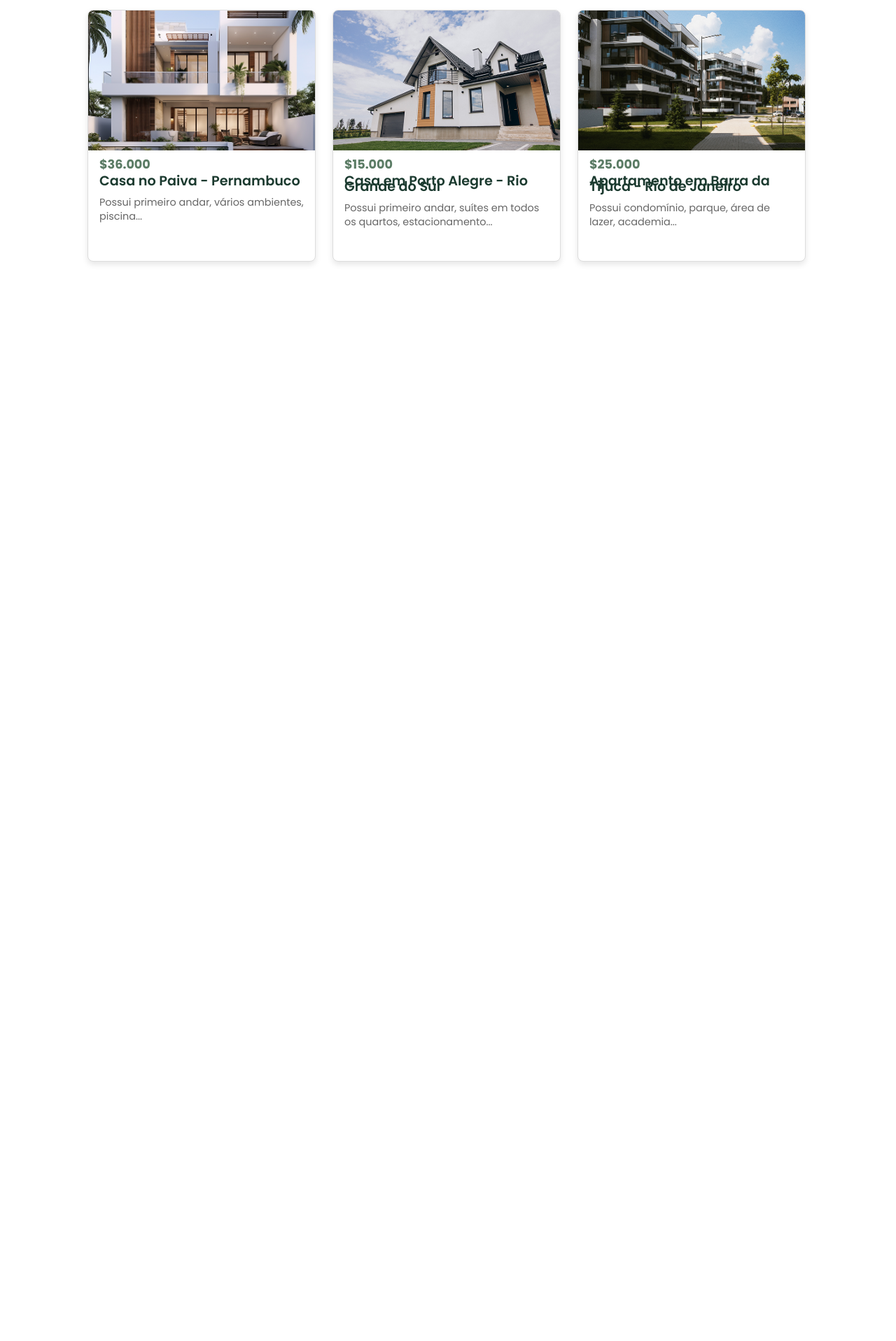
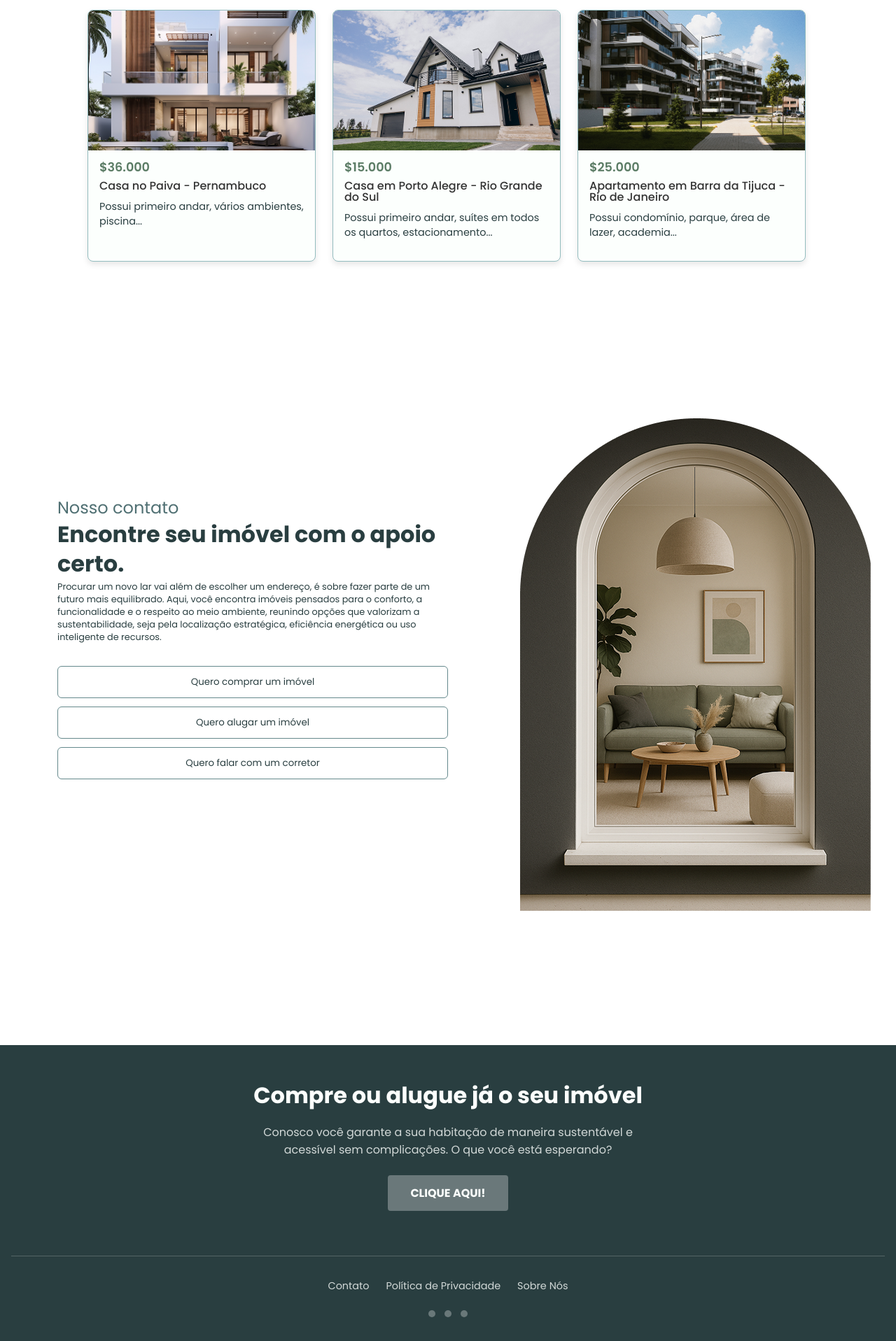
Before and after one commit to zurannii/projeto-frontend, a Next.js app in the folder projeto-frontend/: page / in a window 1280 px wide. Shown: the part 1912-3829 px from the top of the page at 70% size. Before the commit the page ends 2318 px from the top, so only its background shows below. Built offline with nearby package versions, Linux system fonts and the light colour scheme.

Commit message:
ajustes e adições para complementar a home

```diff
--- a/projeto-frontend/app/page.js
+++ b/projeto-frontend/app/page.js
@@ -2,6 +2,8 @@
 import dynamic from 'next/dynamic';
 import Header from '@/components/Header/Header'
 import Hero from '@/components/Hero/Hero'
+import ContactSection from '@/components/ContactSection/ContactSection';
+import Footer from '@/components/Footer/Footer';
 
 // Dynamically import the PopularResidences component
 const PopularResidences = dynamic(
@@ -16,6 +18,10 @@ function App() {
       <Hero/>
       {/* Renderiza o componente PopularResidences abaixo do Hero */}
       <PopularResidences/>
+      {/* Add the Contact Section below PopularResidences */}
+      <ContactSection/>
+      {/* Add the Footer below the Contact Section */}
+      <Footer/>
     </div>
   );
 }
--- /dev/null
+++ b/projeto-frontend/src/components/ContactSection/ContactSection.css
@@ -0,0 +1,120 @@
+.contact-section {
+  display: flex;
+  flex-direction: row; /* Image on the right, text on the left */
+  justify-content: space-between;
+  align-items: flex-start;
+  gap: 3rem;
+  flex-wrap: nowrap;
+  padding: 12rem 2rem; /* Adjust padding as needed */
+}
+
+/* Image on the right */
+.contact-image {
+  width: 505px; /* Example size, adjust as needed */
+  height: 704px; /* Example size, adjust as needed */
+  background-image: url('/assets/casa-hero-1.png'); /* Path to the house image */
+  background-position: left;
+  background-size: cover;
+  border-top-left-radius: 200px;
+  border-top-right-radius: 200px;
+  border-bottom-left-radius: 0;
+  border-bottom-right-radius: 0;
+  overflow: hidden;
+  flex-shrink: 0; /* Prevent shrinking on larger screens */
+}
+/* Text content on the left */
+.contact-info {
+  width: 50%; /* Give it a percentage width */
+  display: flex;
+  flex-direction: column;
+}
+
+.contact-label {
+  font-size: 1.5rem;
+  color: #507073;
+  font-weight: 400;
+  margin-bottom: 0px;
+  padding: 110px 0px 0px 50px; /* Adjust padding */
+}
+
+.contact-title {
+  font-size: 2rem;
+  font-weight: 800;
+  color: var(--primary);
+  margin-top: 0;
+  margin-bottom: 4px; /* diminua aqui para reduzir o espaço */
+  line-height: 1.3;
+  padding: 0px 0px 0px 50px; /* Adjust padding */
+  text-shadow: none;
+}
+
+.contact-desc {
+  color: var(--primary);
+  font-size: 0.8rem;
+  margin-top: 0; /* garanta que não tenha espaço extra acima */
+  margin-bottom: 32px;
+  max-width: 600px;
+  padding: 0px 0px 0px 50px; /* Adjust padding */
+}
+
+.contact-buttons {
+  display: flex;
+  flex-direction: column;
+  gap: 12px;
+  padding: 0px 0px 0px 50px; /* Adjust padding */
+}
+
+.contact-button {
+  background: #fff;
+  border: 1px solid #65898C;
+  border-radius: 6px;
+  padding: 12px 20px;
+  text-align: center; /* Center button text */
+  font-weight: medium;
+  color: var(--primary);
+  cursor: pointer;
+  transition: background 0.2s ease, border-color 0.2s ease;
+  box-shadow: none;
+  width: 100%;
+}
+
+.contact-button:hover {
+  background: #f5f5f5;
+  border-color: #ddd;
+}
+
+/* Responsive adjustments */
+@media (max-width: 768px) {
+  .contact-section {
+    flex-direction: column; /* Stack columns on smaller screens */
+    align-items: center;
+    padding: 4rem 1rem; /* Adjust padding for mobile */
+  }
+
+  .contact-image,
+  .contact-info {
+    width: 100%;
+    max-width: 500px; /* Limit width on smaller screens */
+  }
+
+  .contact-image {
+    height: 300px; /* Adjust height for mobile */
+    margin-bottom: 2rem;
+    border-radius: 200px 200px 0 0; /* Rounded top corners for mobile */
+  }
+
+  .contact-label,
+  .contact-title,
+  .contact-desc,
+  .contact-buttons {
+    padding: 0 1rem; /* Adjust padding for mobile text */
+  }
+
+  .contact-title {
+    font-size: 1.5rem; /* Adjust font size for mobile */
+  }
+
+  .contact-desc {
+    font-size: 0.9rem; /* Adjust font size for mobile */
+  }
+}
--- /dev/null
+++ b/projeto-frontend/src/components/ContactSection/ContactSection.js
@@ -0,0 +1,31 @@
+import React from 'react';
+import './ContactSection.css';
+
+const ContactSection = () => {
+  return (
+    <section className="contact-section">
+      <div className="contact-info">
+        <div className="contact-label">Nosso contato</div>
+        <h1 className="contact-title">Encontre seu imóvel com o apoio certo.</h1>
+        <p className="contact-desc">
+          Procurar um novo lar vai além de escolher um endereço, é sobre fazer parte
+          de um futuro mais equilibrado. Aqui, você encontra imóveis pensados para o
+          conforto, a funcionalidade e o respeito ao meio ambiente, reunindo opções
+          que valorizam a sustentabilidade, seja pela localização estratégica,
+          eficiência energética ou uso inteligente de recursos.
+        </p>
+        <div className="contact-buttons">
+          <button className="contact-button">Quero comprar um imóvel</button>
+          <button className="contact-button">Quero alugar um imóvel</button>
+          <button className="contact-button">Quero falar com um corretor</button>
+        </div>
+      </div>
+      <div className="contact-image">
+        {/* Placeholder for the image */}
+        <div className="contact-arch" />
+      </div>
+    </section>
+  );
+};
+
+export default ContactSection;
--- /dev/null
+++ b/projeto-frontend/src/components/Footer/Footer.css
@@ -0,0 +1,101 @@
+.footer-section {
+  background-color: #293E40; /* Dark background color from the image */
+  color: #FCFFFD; /* White text color */
+  display: flex;
+  flex-direction: column;
+  align-items: center;
+  text-align: center;
+  padding: 3rem 1rem;
+}
+
+.footer-top {
+  margin-bottom: 2rem;
+}
+
+.footer-title {
+  font-size: 2rem;
+  font-weight: bold;
+  margin-bottom: 1rem;
+}
+
+.footer-desc {
+  font-size: 1rem;
+  margin-bottom: 1.5rem;
+  max-width: 600px;
+  opacity: 0.8;
+}
+
+.footer-button {
+  background-color: rgba(255, 255, 255, 0.3); /* Semi-transparent white */
+  border: none;
+  border-radius: 4px;
+  padding: 0.8rem 2rem;
+  font-size: 1rem;
+  font-weight: bold;
+  color: #FCFFFD;
+  cursor: pointer;
+  transition: background-color 0.3s ease;
+}
+
+.footer-button:hover {
+  background-color: rgba(255, 255, 255, 0.5);
+}
+
+.footer-separator {
+  width: 100%;
+  border: none;
+  border-top: 1px solid rgba(255, 255, 255, 0.2); /* Light separator line */
+  margin: 2rem 0;
+}
+
+.footer-bottom {
+  display: flex;
+  flex-direction: column;
+  align-items: center;
+  gap: 1.5rem;
+}
+
+.footer-links {
+  display: flex;
+  gap: 1.5rem;
+}
+
+.footer-links a {
+  color: #FCFFFD;
+  text-decoration: none;
+  font-size: 0.9rem;
+  opacity: 0.8;
+  transition: opacity 0.3s ease;
+}
+
+.footer-links a:hover {
+  opacity: 1;
+}
+
+.footer-circles {
+  display: flex;
+  gap: 0.8rem;
+}
+
+.footer-circle {
+  width: 10px;
+  height: 10px;
+  background-color: rgba(255, 255, 255, 0.3); /* Semi-transparent circles */
+  border-radius: 50%;
+}
+
+/* Responsive adjustments */
+@media (max-width: 768px) {
+  .footer-title {
+    font-size: 1.5rem;
+  }
+
+  .footer-desc {
+    font-size: 0.9rem;
+  }
+
+  .footer-links {
+    flex-direction: column;
+    gap: 0.8rem;
+  }
+}
--- /dev/null
+++ b/projeto-frontend/src/components/Footer/Footer.js
@@ -0,0 +1,32 @@
+import React from 'react';
+import './Footer.css';
+
+const Footer = () => {
+  return (
+    <footer className="footer-section">
+      <div className="footer-top">
+        <h2 className="footer-title">Compre ou alugue já o seu imóvel</h2>
+        <p className="footer-desc">
+          Conosco você garante a sua habitação de maneira sustentável e
+          acessível sem complicações. O que você está esperando?
+        </p>
+        <button className="footer-button">CLIQUE AQUI!</button>
+      </div>
+      <hr className="footer-separator" />
+      <div className="footer-bottom">
+        <div className="footer-links">
+          <a href="#">Contato</a>
+          <a href="#">Política de Privacidade</a>
+          <a href="#">Sobre Nós</a>
+        </div>
+        <div className="footer-circles">
+          <div className="footer-circle"></div>
+          <div className="footer-circle"></div>
+          <div className="footer-circle"></div>
+        </div>
+      </div>
+    </footer>
+  );
+};
+
+export default Footer;
--- a/projeto-frontend/src/components/Hero/Hero.css
+++ b/projeto-frontend/src/components/Hero/Hero.css
@@ -205,12 +205,12 @@
 
 .option-card {
   background: #fff;
-  border: 1px solid #ddd;
+  border: 1px solid #65898C;;
   border-radius: 6px;
   padding: 12px 20px;
   text-align: left;
   font-weight: 600;
-  color: #333;
+  color: var(--primary);
   cursor: pointer;
   transition: background 0.2s ease, border-color 0.2s ease; /* Adjusted transition */
   box-shadow: none;
--- a/projeto-frontend/src/components/ResidenceCard/ResidenceCard.css
+++ b/projeto-frontend/src/components/ResidenceCard/ResidenceCard.css
@@ -1,53 +1,46 @@
-/* Styles for the individual Residence Card component */
 .residence-card {
-  background-color: #fff; /* White background for cards */
-  border: 1px solid #ddd; /* Card border */
-  border-radius: 8px; /* Rounded corners */
-  overflow: hidden; /* Hide parts of the image outside the border-radius */
-  width: 326px; /* Ajustado para a largura do Figma */
-  height: 360px; /* Ajustado para a altura total do Figma */
-  box-shadow: 0 4px 8px rgba(0, 0, 0, 0.1); /* Subtle shadow */
+  background-color: #FCFFFD;
+  border: 1px solid #93BCBF;
+  border-radius: 8px;
+  overflow: hidden;
+  width: 326px;
+  height: 360px;
+  box-shadow: 0 4px 8px rgba(0, 0, 0, 0.1);
   display: flex;
-  flex-direction: column; /* Stack image and info vertically */
-  transition: transform 0.3s ease-in-out; /* Transição suave para o efeito hover */
+  flex-direction: column;
+  transition: transform 0.3s ease-in-out;
 }
 
 .residence-card:hover {
-  transform: translateY(-10px); /* Eleva o card 10px ao passar o mouse */
-  box-shadow: 0 6px 12px rgba(0, 0, 0, 0.2); /* Aumenta a sombra para reforçar o efeito */
+  transform: translateY(-10px);
+  box-shadow: 0 6px 12px rgba(0, 0, 0, 0.2);
 }
 
 .card-image {
-  width: 100%; /* Image takes full width of the card */
-  height: 200px; /* Mantém a altura da imagem, ajuste se necessário */
-  object-fit: cover; /* Cover the area without distorting aspect ratio */
+  width: 100%;
+  height: 200px;
+  object-fit: cover;
 }
 
 .card-info {
-  padding: 1rem; /* Padding inside the card below the image */
+  padding: 1rem;
   display: flex;
-  line-height: 0.5rem;
+  line-height: 1rem;
   flex-direction: column;
-  gap: 0.5rem; /* Space between elements in card info */
-  flex: 1; /* Permite que o card-info ocupe o espaço restante */
-  overflow: hidden; /* Evita que o conteúdo exceda o espaço */
+  gap: 0.2rem;
+  flex: 1;
+  overflow: hidden;
 }
 
 .card-price {
   font-size: 1.1rem;
-  font-weight: 700;
-  color: #5B7C65; /* Example color */
-}
-
-.card-title {
-  font-size: 1.2rem;
-  font-weight: 600;
-  color: #1B3A2F; /* Example color */
+  font-weight: semibold;
+  color: #5B7C65;
 }
 
 .card-description {
   font-size: 0.9rem;
-  color: #666; /* Example color */
+  color: #293E40; /* Example color */
   line-height: 1.4;
   overflow: hidden; /* Evita que o texto exceda o espaço */
   text-overflow: ellipsis; /* Adiciona reticências se o texto for muito longo */
```
Also changed, not shown: projeto-frontend/public/assets/casa-hero-1.png (added).
